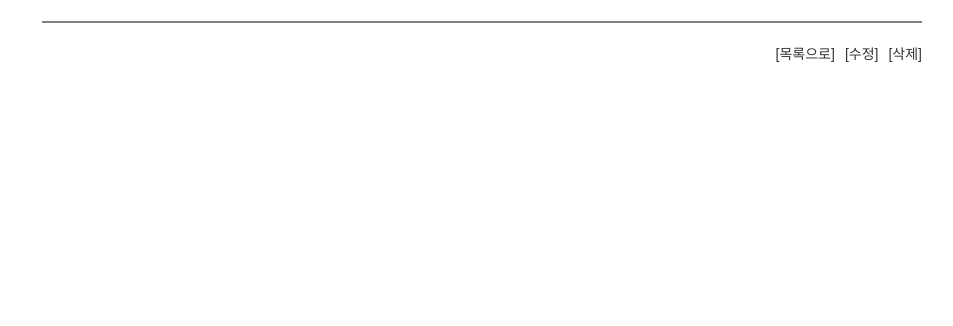
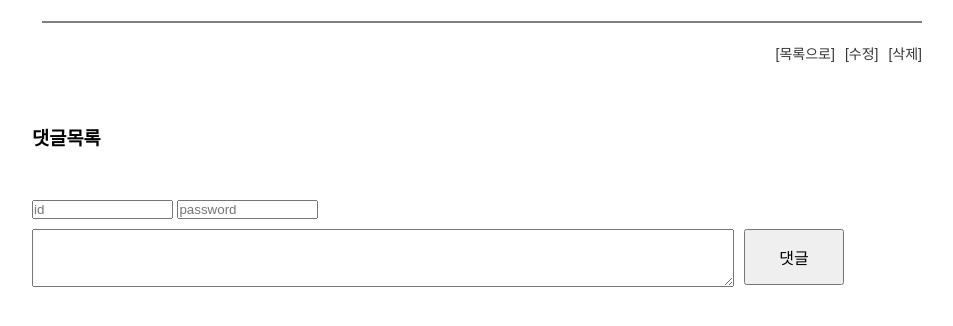
Before and after one commit to taxol1203/simple_board, a PHP site: page /page/board/read.php?idx=1 in a window 1280 px wide. Shown: the part 19-345 px from the top of the page, without its empty margins (158-1111 px from the left). Run offline with PHP 8.4, Linux system fonts and the light colour scheme; data that the repository does not hold is empty.

Commit message:
add reply

```diff
--- a/css/mystyle.css
+++ b/css/mystyle.css
@@ -138,3 +138,65 @@ ul li {
 	float:left;
 	margin-left:10px;
 }
+
+/* 댓글 */
+.reply_view {
+	width:900px;
+	margin-top:100px;
+	word-break:break-all;
+}
+.dap_lo {
+	font-size: 14px;
+	padding:10px 0 15px 0;
+	border-bottom: solid 1px gray;
+}
+.dap_to {
+	margin-top:5px;
+}
+.rep_me {
+	font-size:12px;
+}
+.rep_me ul li {
+	float:left;
+	width: 30px;
+}
+.dat_delete {
+	display: none;
+}
+.dat_edit {
+	display:none;
+}
+.dap_sm {
+	position: absolute;
+	top: 10px;
+}
+.dap_edit_t{
+	width:520px;
+	height:70px;
+	position: absolute;
+	top: 40px;
+}
+.re_mo_bt {
+	position: absolute;
+	top:40px;
+	right: 5px;
+	width: 90px;
+	height: 72px;
+}
+#re_content {
+	width:700px;
+	height: 56px;
+}
+.dap_ins {
+	margin-top:50px;
+}
+.re_bt {
+	position: absolute;
+	width:100px;
+	height:56px;
+	font-size:16px;
+	margin-left: 10px;
+}
+#foot_box {
+	height: 50px;
+}
--- a/page/board/read.php
+++ b/page/board/read.php
@@ -7,6 +7,10 @@
     <meta charset="UTF-8">
     <title> 탁솔 게시판 </title>
     <link rel = "stylesheet" type = "text/css" href="/css/mystyle.css" />
+    <link rel = "stylesheet" type = "text/css" href="/css/jquery-ui.css" />
+    <script type="text/javascript" src = "/js/jquery-3.2.1.min.js"></script>
+    <script type="text/javascript" src = "/js/jquery-ui.js"></script>
+    <script type="text/javascript" scr = "/js/common.js"></script>
 </head>
 
 <body>
@@ -38,5 +42,63 @@
         </ul>
 	</div>
 </div>
+
+<!-- 댓글 불러오기 -->
+<div class="reply_view">
+    <h3> 댓글목록 </h3>
+        <?php
+            $sql3 = mq("select * from reply where con_num = ".$bno." order by idx desc");
+            while($reply = $sql3->fetch_array()){
+            ?>
+        <div class = "dap_lo">
+            <div><b><?php echo $reply['name'];?></b></div>
+            <div class = "dap_to comt_edit"><?php echo nl2br($reply['content']);?></div>
+            <div class = "dap_to rep_me"><?php echo $reply['date'];?></div>
+            <div class = "rep_me rep_menu">
+                <a class = "dat_edit_bt" href="#"> 수정 </a>
+                <a class = "dat_delete_bt" href="#"> 삭제 </a>
+            </div>
+            <!-- 댓글 수정 폼 dialog -->
+            <div class = "dat_edit">
+                <form method="post" action="rep_modify_ok.php">
+                    <input type = "hidden" name = "rno" value = "<?php echo $reply['idx']; ?>" />
+                    <input type = "hidden" name = "b_no" value = "<?php echo $bno; ?>">
+                    <input type = "password" name = "pw" class = "dap_sm" placeholder="비밀번호"/>
+                    <textarea name = "content" class="dap_edit_t">
+                        <?php echo $reply['content']; ?></textarea>
+                    <input type = "submit" value = "수정하기" class = "re_mo_bt">
+                </form>
+            </div>
+
+            <!-- 댓글 삭제 비밀번호 확인 -->
+            <div class = "dat_delete">
+                <form method = "post" action = "reply_delete.php">
+                    <input type = "hidden" name = "rno" value = "<?php echo $reply['idx']; ?>" />
+                    <input type = "hidden" name = "b_no" value = "<?php echo $bno; ?>">
+                    <p>
+                        비밀번호
+                        <input type = "password" name = "pw" />
+                        <input type = "submit" value = "확인">
+                    </p>
+                </form>
+            </div>
+        </div>
+        <?php } ?>
+    <!-- 댓글 입력 -->
+    <div class = "dap_ins">
+        <form method = "post" action = "reply_ok.php?idx=<?php echo $bno; ?>">
+                <input type = "text" name = "dat_user" id = "dat_user" class = "dat_user" size = "15" placeholder = "id">
+                <input type = "text" name = "dat_pw" id = "dat_pw" class = "dat_pw" size = "15" placeholder = "password">
+                <div style = "margin-top:10px; ">
+                    <textarea name = "content" class = "reply_content" id = "re_content" > </textarea>
+                    <button id = "rep_bt" class = "re_bt"> 댓글 </button>
+                </div>
+        </form>
+    </div>
+</div> <!-- 댓글 불러오기 끝 -->
+
+<div id = "foot_box"> </div>
+
+
 </body>
 </html>
```
Also changed, not shown: page/board/reply_ok.php (added, +18 -0 lines).
